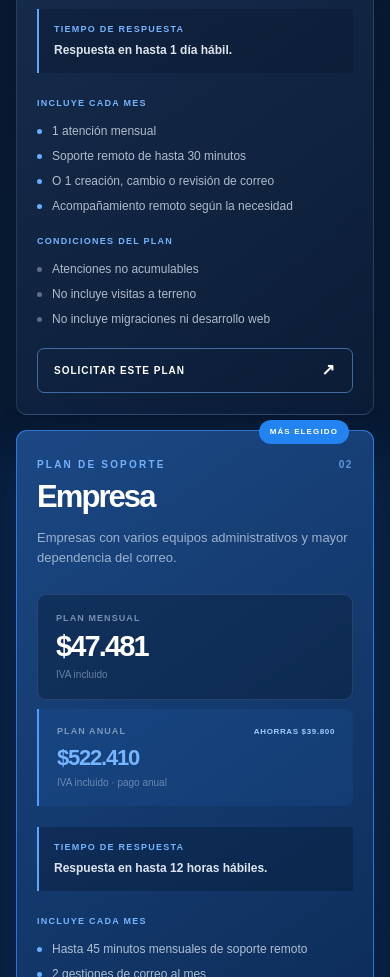
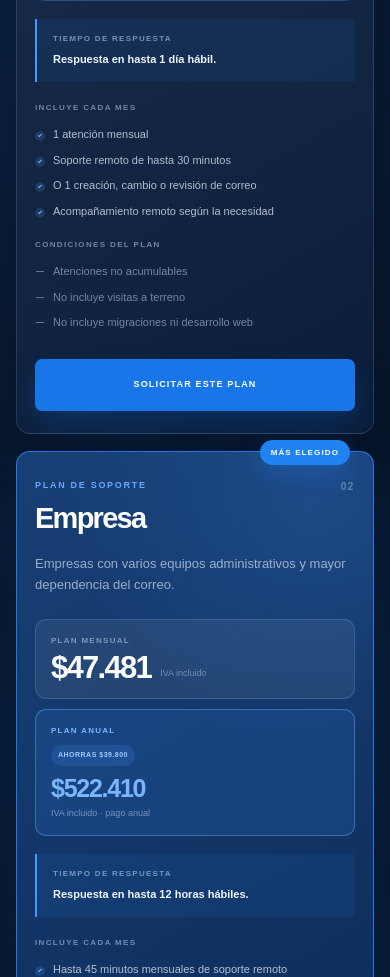
Before and after one commit to robertomanzomorales-beep/vialoop-next-app, a Next.js app: page /hosting in a window 390 px wide. Shown: the part 7760-8737 px from the top of the page. Built offline with nearby package versions, Linux system fonts and the light colour scheme.

Commit message:
Mejora hero, servicios y planes de soporte

```diff
--- a/components/Hero.tsx
+++ b/components/Hero.tsx
@@ -323,7 +323,7 @@ export default function Hero() {
                 }`}
               >
                 <a href="/portafolio-web" className={styles.primaryButton}>
-                  PORTAFOLIO <span>↗</span>
+                  PORTAFOLIO
                 </a>
 
                 <button
--- a/components/Services.module.css
+++ b/components/Services.module.css
@@ -34,6 +34,7 @@
     #000000 78%,
     transparent 100%
   );
+  pointer-events: none;
 }
 
 .container {
@@ -240,7 +241,11 @@
     filter 1000ms ease;
 }
 
-.revealVisible {
+/*
+ * Se utilizan las dos clases juntas para que el estado visible
+ * siempre tenga prioridad sobre el estado inicial.
+ */
+.reveal.revealVisible {
   opacity: 1;
   transform: translate3d(0, 0, 0) scale(1);
   filter: blur(0);
@@ -265,15 +270,16 @@
 
 @media (max-width: 680px) {
   .servicesSection {
-    padding: 88px 16px;
+    padding: 24px 16px 72px;
   }
 
   .header {
-    gap: 30px;
-    margin-bottom: 36px;
+    gap: 27px;
+    margin-bottom: 34px;
   }
 
   .heading {
+    margin-top: 16px;
     font-size: clamp(34px, 10vw, 46px);
   }
 
@@ -282,23 +288,21 @@
   }
 
   .cardsGrid {
-    grid-template-columns: 1fr;
+    grid-template-columns: minmax(0, 1fr);
     gap: 13px;
   }
 
   .card {
+    width: 100%;
+    min-width: 0;
     min-height: 305px;
     padding: 24px 20px;
-  }
-
-  .reveal {
-    transform: translate3d(0, 112px, 0) scale(0.96);
   }
 }
 
 @media (prefers-reduced-motion: reduce) {
   .reveal,
-  .revealVisible {
+  .reveal.revealVisible {
     opacity: 1;
     transform: none;
     filter: none;
--- a/components/SupportPlans.module.css
+++ b/components/SupportPlans.module.css
@@ -1,133 +1,109 @@
 .supportSection {
   position: relative;
+  isolation: isolate;
   overflow: hidden;
-  padding: 132px 24px;
-  color: #f7faff;
+  padding: 116px 24px 112px;
+  color: #ffffff;
   background:
-    linear-gradient(
-      180deg,
-      #06172f 0%,
-      #081b35 48%,
-      #06172f 100%
-    );
-}
-
-.supportSection::before {
-  position: absolute;
-  inset: 0;
-  opacity: 0.04;
-  background-image:
-    linear-gradient(rgba(255, 255, 255, 0.12) 1px, transparent 1px),
-    linear-gradient(90deg, rgba(255, 255, 255, 0.12) 1px, transparent 1px);
-  background-size: 82px 82px;
-  content: "";
-  mask-image: linear-gradient(
-    180deg,
-    transparent,
-    #000000 18%,
-    #000000 82%,
-    transparent
-  );
-  pointer-events: none;
+    radial-gradient(
+      circle at 9% 22%,
+      rgba(30, 112, 231, 0.2),
+      transparent 29%
+    ),
+    radial-gradient(
+      circle at 91% 78%,
+      rgba(26, 112, 231, 0.14),
+      transparent 30%
+    ),
+    linear-gradient(180deg, #030814 0%, #07172b 50%, #030814 100%);
 }
 
 .container {
-  position: relative;
   width: min(100%, 1240px);
   margin: 0 auto;
 }
 
 .heading {
-  max-width: 760px;
-  margin: 0 auto 64px;
+  max-width: 850px;
+  margin: 0 auto 60px;
   text-align: center;
 }
 
-.eyebrow,
-.cardEyebrow {
+.eyebrow {
   margin: 0;
-  color: #73b2ff;
+  color: #67a8ff;
   font-size: 10px;
   font-weight: 800;
-  letter-spacing: 0.22em;
+  letter-spacing: 0.24em;
 }
 
 .heading h2 {
-  max-width: 740px;
-  margin: 18px auto 20px;
+  max-width: 830px;
+  margin: 18px auto 21px;
   color: #ffffff;
-  font-size: clamp(39px, 5vw, 62px);
+  font-size: clamp(40px, 5.2vw, 68px);
   font-weight: 800;
   letter-spacing: -0.07em;
   line-height: 0.98;
 }
 
 .heading h2 span {
-  color: #70adf8;
+  color: #6caeff;
 }
 
 .headingText {
-  max-width: 610px;
+  max-width: 650px;
   margin: 0 auto;
-  color: rgba(224, 234, 249, 0.68);
+  color: rgba(226, 235, 249, 0.67);
   font-size: 15px;
-  line-height: 1.72;
+  font-weight: 500;
+  line-height: 1.75;
 }
 
 .cards {
   display: grid;
   grid-template-columns: repeat(3, minmax(0, 1fr));
   align-items: stretch;
-  gap: 17px;
+  gap: 18px;
 }
 
 .card {
   position: relative;
   display: flex;
-  min-height: 687px;
+  min-width: 0;
+  min-height: 810px;
   flex-direction: column;
-  padding: 30px 28px 27px;
-  border: 1px solid rgba(188, 210, 243, 0.14);
-  border-radius: 11px;
-  background:
-    linear-gradient(
-      145deg,
-      rgba(30, 54, 88, 0.97),
-      rgba(10, 28, 54, 0.99)
-    );
-  box-shadow: 0 18px 42px rgba(0, 0, 0, 0.16);
+  padding: 30px 27px 27px;
+  border: 1px solid rgba(174, 199, 236, 0.16);
+  border-radius: 14px;
+  background: linear-gradient(
+    150deg,
+    rgba(28, 48, 80, 0.94),
+    rgba(12, 30, 57, 0.97)
+  );
+  box-shadow: 0 20px 48px rgba(0, 0, 0, 0.2);
   transition:
-    border-color 250ms ease,
-    background 250ms ease,
-    box-shadow 250ms ease;
+    transform 260ms cubic-bezier(0.16, 1, 0.3, 1),
+    border-color 260ms ease,
+    background 260ms ease,
+    box-shadow 260ms ease;
 }
 
 .card::before {
   position: absolute;
   top: 0;
-  right: 19%;
-  left: 19%;
+  right: 20%;
+  left: 20%;
   height: 1px;
   background: linear-gradient(
     90deg,
     transparent,
-    rgba(112, 177, 255, 0.78),
+    rgba(102, 169, 255, 0.8),
     transparent
   );
   content: "";
   opacity: 0;
-  transition: opacity 250ms ease;
-}
-
-.card:hover {
-  border-color: rgba(112, 177, 255, 0.37);
-  background:
-    linear-gradient(
-      145deg,
-      rgba(37, 69, 113, 0.98),
-      rgba(10, 36, 72, 0.99)
-    );
-  box-shadow: 0 24px 51px rgba(0, 0, 0, 0.24);
+  transition: opacity 260ms ease;
 }
 
 .card:hover::before {
@@ -135,24 +111,46 @@
 }
 
 .accentCard {
-  border-color: rgba(57, 144, 255, 0.72);
+  border-color: rgba(49, 136, 255, 0.78);
   background:
-    linear-gradient(
-      145deg,
-      rgba(28, 73, 133, 0.98),
-      rgba(9, 39, 79, 0.99)
-    );
-  box-shadow: 0 24px 58px rgba(15, 105, 235, 0.2);
+    radial-gradient(
+      circle at 85% 6%,
+      rgba(73, 151, 255, 0.17),
+      transparent 30%
+    ),
+    linear-gradient(150deg, #183f75 0%, #0a2a55 100%);
+  box-shadow:
+    0 27px 65px rgba(16, 91, 195, 0.22),
+    0 12px 28px rgba(0, 0, 0, 0.23);
+}
+
+.accentCard:hover {
+  border-color: rgba(87, 161, 255, 0.95);
+  background:
+    radial-gradient(
+      circle at 85% 6%,
+      rgba(87, 161, 255, 0.21),
+      transparent 31%
+    ),
+    linear-gradient(150deg, #1b4885 0%, #0b3060 100%);
+  box-shadow:
+    0 33px 74px rgba(16, 91, 195, 0.3),
+    0 14px 32px rgba(0, 0, 0, 0.27);
 }
 
 .badge {
   position: absolute;
-  top: -11px;
-  right: 24px;
-  padding: 6px 11px;
+  top: -12px;
+  right: 23px;
+  display: inline-flex;
+  min-height: 25px;
+  align-items: center;
+  justify-content: center;
+  padding: 0 11px;
   border-radius: 999px;
-  background: #2383f0;
+  background: #2182f2;
   color: #ffffff;
+  box-shadow: 0 9px 22px rgba(33, 130, 242, 0.3);
   font-size: 8px;
   font-weight: 800;
   letter-spacing: 0.14em;
@@ -162,81 +160,92 @@
   display: flex;
   align-items: flex-start;
   justify-content: space-between;
-  gap: 18px;
+  gap: 20px;
 }
 
-.card h3 {
-  margin: 10px 0 0;
+.cardEyebrow {
+  margin: 0;
+  color: #67a8ff;
+  font-size: 9px;
+  font-weight: 800;
+  letter-spacing: 0.19em;
+}
+
+.cardHeader h3 {
+  margin: 11px 0 0;
   color: #ffffff;
-  font-size: clamp(31px, 2.8vw, 37px);
+  font-size: clamp(29px, 2.7vw, 37px);
   font-weight: 800;
-  letter-spacing: -0.062em;
-  line-height: 0.96;
+  letter-spacing: -0.06em;
+  line-height: 1;
 }
 
 .planNumber {
-  color: rgba(123, 180, 255, 0.74);
+  flex: 0 0 auto;
+  color: rgba(173, 198, 233, 0.49);
   font-size: 10px;
   font-weight: 800;
   letter-spacing: 0.16em;
 }
 
 .recommendedFor {
-  min-height: 62px;
-  margin: 16px 0 0;
-  color: rgba(224, 234, 249, 0.67);
+  min-height: 67px;
+  margin: 20px 0 0;
+  color: rgba(222, 232, 247, 0.66);
   font-size: 13px;
-  line-height: 1.57;
+  font-weight: 500;
+  line-height: 1.65;
 }
 
 .pricing {
   display: grid;
-  gap: 9px;
-  margin: 25px 0 21px;
+  gap: 10px;
+  margin-top: 24px;
 }
 
 .monthlyPrice,
 .yearlyPrice {
-  display: flex;
-  flex-direction: column;
+  min-width: 0;
+  border-radius: 11px;
 }
 
 .monthlyPrice {
+  display: flex;
+  flex-wrap: wrap;
+  align-items: flex-end;
+  gap: 5px 9px;
   padding: 17px 18px;
-  border: 1px solid rgba(202, 220, 245, 0.13);
-  border-radius: 9px;
-  background: rgba(3, 18, 39, 0.34);
+  border: 1px solid rgba(167, 196, 237, 0.14);
+  background: rgba(255, 255, 255, 0.055);
 }
 
-.monthlyPrice span,
-.yearlyTop > span {
-  color: rgba(207, 222, 244, 0.55);
-  font-size: 9px;
+.monthlyPrice > span {
+  width: 100%;
+  color: rgba(202, 220, 244, 0.55);
+  font-size: 8px;
   font-weight: 800;
-  letter-spacing: 0.12em;
+  letter-spacing: 0.16em;
 }
 
 .monthlyPrice strong {
-  margin-top: 7px;
   color: #ffffff;
-  font-size: 29px;
+  font-size: clamp(28px, 2.3vw, 34px);
   font-weight: 800;
-  letter-spacing: -0.065em;
+  letter-spacing: -0.055em;
   line-height: 1;
+  font-variant-numeric: tabular-nums;
 }
 
-.monthlyPrice small,
-.yearlyPrice small {
-  margin-top: 6px;
-  color: rgba(207, 222, 244, 0.46);
-  font-size: 10px;
+.monthlyPrice small {
+  padding-bottom: 3px;
+  color: rgba(203, 221, 245, 0.48);
+  font-size: 9px;
 }
 
 .yearlyPrice {
-  padding: 16px 18px;
-  border-left: 2px solid #4c9fff;
-  border-radius: 0 8px 8px 0;
-  background: rgba(39, 113, 217, 0.12);
+  padding: 17px 18px;
+  border: 1px solid rgba(76, 151, 255, 0.3);
+  background: rgba(44, 128, 245, 0.11);
 }
 
 .yearlyTop {
@@ -246,56 +255,98 @@
   gap: 8px;
 }
 
+.yearlyTop > span {
+  color: #7ab6ff;
+  font-size: 8px;
+  font-weight: 800;
+  letter-spacing: 0.16em;
+}
+
 .yearlyTop em {
-  color: #9ecbff;
-  font-size: 8px;
+  padding: 5px 7px;
+  border-radius: 999px;
+  background: rgba(76, 151, 255, 0.17);
+  color: #9bc8ff;
+  font-size: 7px;
   font-style: normal;
   font-weight: 800;
-  letter-spacing: 0.08em;
+  letter-spacing: 0.07em;
+  white-space: nowrap;
 }
 
-.yearlyPrice strong {
-  margin-top: 8px;
-  color: #77b5ff;
-  font-size: 22px;
+.yearlyPrice > strong {
+  display: block;
+  margin-top: 10px;
+  color: #79b6ff;
+  font-size: 25px;
   font-weight: 800;
-  letter-spacing: -0.055em;
+  letter-spacing: -0.05em;
   line-height: 1;
+  font-variant-numeric: tabular-nums;
+}
+
+.yearlyPrice > small {
+  display: block;
+  margin-top: 6px;
+  color: rgba(205, 222, 246, 0.52);
+  font-size: 9px;
+}
+
+.accentCard .monthlyPrice {
+  border-color: rgba(173, 204, 246, 0.18);
+  background: rgba(255, 255, 255, 0.065);
+}
+
+.accentCard .yearlyPrice {
+  border-color: rgba(106, 174, 255, 0.4);
+  background: rgba(53, 139, 255, 0.15);
 }
 
 .response {
-  display: grid;
-  gap: 6px;
-  margin-bottom: 24px;
-  padding: 14px 15px;
-  border-left: 2px solid #5ca6ff;
-  background: rgba(3, 19, 42, 0.34);
+  margin-top: 18px;
+  padding: 14px 16px;
+  border-left: 2px solid #4997ff;
+  background: rgba(48, 130, 244, 0.09);
 }
 
-.response span,
-.listBlock > p {
-  margin: 0;
-  color: #75b3ff;
-  font-size: 9px;
+.response span {
+  display: block;
+  color: rgba(190, 215, 247, 0.58);
+  font-size: 8px;
   font-weight: 800;
-  letter-spacing: 0.14em;
+  letter-spacing: 0.16em;
 }
 
 .response strong {
-  color: rgba(245, 249, 255, 0.9);
-  font-size: 12px;
+  display: block;
+  margin-top: 7px;
+  color: #eef6ff;
+  font-size: 11px;
+  font-weight: 700;
   line-height: 1.45;
 }
 
 .listBlock {
-  margin-bottom: 20px;
+  margin-top: 22px;
+}
+
+.listBlock:last-of-type {
+  margin-bottom: 30px;
+}
+
+.listBlock > p {
+  margin: 0 0 12px;
+  color: rgba(183, 207, 238, 0.58);
+  font-size: 8px;
+  font-weight: 800;
+  letter-spacing: 0.17em;
 }
 
 .includedList,
 .excludedList {
   display: grid;
-  gap: 8px;
-  margin: 12px 0 0;
+  gap: 9px;
+  margin: 0;
   padding: 0;
   list-style: none;
 }
@@ -303,74 +354,102 @@
 .includedList li,
 .excludedList li {
   position: relative;
-  padding-left: 15px;
-  color: rgba(230, 238, 249, 0.75);
-  font-size: 12px;
-  line-height: 1.42;
+  padding-left: 18px;
+  font-size: 11px;
+  font-weight: 500;
+  line-height: 1.5;
 }
 
-.includedList li::before,
-.excludedList li::before {
+.includedList li {
+  color: rgba(230, 239, 251, 0.76);
+}
+
+.includedList li::before {
   position: absolute;
-  top: 6px;
+  top: 5px;
   left: 0;
-  width: 5px;
-  height: 5px;
+  width: 10px;
+  height: 10px;
   border-radius: 50%;
+  background: rgba(91, 163, 255, 0.18);
   content: "";
 }
 
-.includedList li::before {
-  background: #67adff;
+.includedList li::after {
+  position: absolute;
+  top: 8px;
+  left: 3px;
+  width: 4px;
+  height: 2px;
+  border-bottom: 1.5px solid #78b5ff;
+  border-left: 1.5px solid #78b5ff;
+  content: "";
+  transform: rotate(-45deg);
+}
+
+.excludedList li {
+  color: rgba(196, 213, 235, 0.56);
 }
 
 .excludedList li::before {
-  background: rgba(207, 221, 242, 0.4);
+  position: absolute;
+  top: 8px;
+  left: 1px;
+  width: 8px;
+  height: 1px;
+  background: rgba(185, 207, 235, 0.48);
+  content: "";
 }
 
 .whatsappButton {
   display: flex;
+  min-height: 53px;
   align-items: center;
-  justify-content: space-between;
+  justify-content: center;
   margin-top: auto;
-  padding: 14px 16px;
-  border: 1px solid rgba(111, 178, 255, 0.52);
+  padding: 0 18px;
   border-radius: 7px;
-  background: transparent;
+  background: #1976e8;
   color: #ffffff;
-  font-size: 10px;
+  box-shadow: 0 13px 27px rgba(17, 121, 244, 0.19);
+  font-size: 9px;
   font-weight: 800;
-  letter-spacing: 0.1em;
+  letter-spacing: 0.13em;
+  text-align: center;
   text-decoration: none;
   transition:
+    transform 220ms ease,
     background 220ms ease,
-    border-color 220ms ease,
-    color 220ms ease;
+    box-shadow 220ms ease;
 }
 
 .whatsappButton:hover {
-  border-color: #2d8fff;
-  background: #1d7fec;
-  color: #ffffff;
-}
-
-.whatsappButton span {
-  font-size: 16px;
-  line-height: 0;
+  transform: translateY(-3px);
+  background: #2a8cff;
+  box-shadow: 0 17px 32px rgba(17, 121, 244, 0.29);
 }
 
 .bottomNote {
-  max-width: 700px;
-  margin: 51px auto 0;
-  color: rgba(217, 229, 246, 0.56);
-  font-size: 13px;
-  line-height: 1.68;
+  max-width: 800px;
+  margin: 45px auto 0;
+  padding: 19px 24px;
+  border: 1px solid rgba(161, 190, 231, 0.16);
+  border-radius: 10px;
+  background: rgba(15, 39, 72, 0.62);
+  color: rgba(218, 231, 248, 0.65);
+  font-size: 12px;
+  font-weight: 500;
+  line-height: 1.65;
   text-align: center;
 }
 
-.supportSection [data-support-reveal] {
+/*
+ * Entrada pronunciada al llegar a cada elemento con el scroll.
+ * La clase reveal es local y compatible con CSS Modules.
+ */
+.reveal {
   opacity: 0;
-  transform: translate3d(0, 142px, 0) scale(0.96);
+  transform: translate3d(0, 150px, 0) scale(0.95);
   filter: blur(9px);
   will-change: transform, opacity, filter;
   transition:
@@ -379,27 +458,29 @@
     filter 900ms ease;
 }
 
-.supportSection [data-support-reveal].visible {
+.reveal.visible {
   opacity: 1;
   transform: translate3d(0, 0, 0) scale(1);
   filter: blur(0);
 }
 
-@media (max-width: 980px) {
+.card.reveal.visible:hover {
+  transform: translateY(-6px);
+}
+
+@media (max-width: 1020px) {
   .cards {
     grid-template-columns: repeat(2, minmax(0, 1fr));
   }
 
-  .cards .card:last-child {
-    grid-column: 1 / -1;
-    max-width: calc(50% - 9px);
-    margin: 0 auto;
+  .card {
+    min-height: 800px;
   }
 }
 
-@media (max-width: 620px) {
+@media (max-width: 680px) {
   .supportSection {
-    padding: 96px 16px;
+    padding: 86px 16px 80px;
   }
 
   .heading {
@@ -407,47 +488,99 @@
     text-align: left;
   }
 
-  .heading h2,
+  .heading h2 {
+    margin: 16px 0 18px;
+    font-size: clamp(38px, 11.4vw, 52px);
+  }
+
   .headingText {
-    margin-left: 0;
+    margin: 0;
+    font-size: 14px;
   }
 
   .cards {
-    grid-template-columns: 1fr;
-    gap: 15px;
-  }
-
-  .cards .card:last-child {
-    grid-column: auto;
-    max-width: none;
+    grid-template-columns: minmax(0, 1fr);
+    gap: 17px;
   }
 
   .card {
     min-height: auto;
-    padding: 26px 20px 21px;
+    padding: 27px 21px 22px;
   }
 
   .recommendedFor {
     min-height: 0;
   }
 
-  .supportSection [data-support-reveal] {
-    transform: translate3d(0, 104px, 0) scale(0.97);
+  .monthlyPrice strong {
+    font-size: 31px;
+  }
+
+  .yearlyTop {
+    align-items: flex-start;
+  }
+
+  .yearlyTop em {
+    text-align: right;
+  }
+
+  .listBlock {
+    margin-top: 20px;
+  }
+
+  .listBlock:last-of-type {
+    margin-bottom: 28px;
+  }
+
+  .whatsappButton {
+    min-height: 52px;
+  }
+
+  .bottomNote {
+    margin-top: 32px;
+    padding: 17px 18px;
+    text-align: left;
+  }
+}
+
+@media (max-width: 390px) {
+  .card {
+    padding-right: 18px;
+    padding-left: 18px;
+  }
+
+  .monthlyPrice,
+  .yearlyPrice {
+    padding: 15px;
+  }
+
+  .yearlyTop {
+    display: grid;
+  }
+
+  .yearlyTop em {
+    width: max-content;
+    max-width: 100%;
+    text-align: left;
   }
 }
 
 @media (prefers-reduced-motion: reduce) {
-  .supportSection [data-support-reveal],
-  .supportSection [data-support-reveal].visible {
+  .reveal,
+  .reveal.visible {
     opacity: 1;
     transform: none;
     filter: none;
     transition: none;
   }
 
-  .whatsappButton,
   .card,
-  .card::before {
+  .whatsappButton {
     transition: none;
   }
+
+  .card.reveal.visible:hover,
+  .whatsappButton:hover {
+    transform: none;
+  }
 }
--- a/components/SupportPlans.tsx
+++ b/components/SupportPlans.tsx
@@ -97,7 +97,10 @@ export default function SupportPlans() {
     ).matches;
 
     if (reducedMotion) {
-      elements.forEach((element) => element.classList.add(styles.visible));
+      elements.forEach((element) => {
+        element.classList.add(styles.visible);
+      });
+
       return;
     }
 
@@ -111,14 +114,18 @@ export default function SupportPlans() {
         });
       },
       {
-        threshold: 0.2,
-        rootMargin: "0px 0px -7% 0px",
+        threshold: 0.12,
+        rootMargin: "0px 0px -5% 0px",
       },
     );
 
-    elements.forEach((element) => observer.observe(element));
+    elements.forEach((element) => {
+      observer.observe(element);
+    });
 
-    return () => observer.disconnect();
+    return () => {
+      observer.disconnect();
+    };
   }, []);
 
   return (
@@ -126,7 +133,7 @@ export default function SupportPlans() {
       <div className={styles.container}>
         <header className={styles.heading}>
           <p
-            className={styles.eyebrow}
+            className={`${styles.eyebrow} ${styles.reveal}`}
             data-support-reveal
             style={{ transitionDelay: "0ms" }}
           >
@@ -134,6 +141,7 @@ export default function SupportPlans() {
           </p>
 
           <h2
+            className={styles.reveal}
             data-support-reveal
             style={{ transitionDelay: "110ms" }}
           >
@@ -142,7 +150,7 @@ export default function SupportPlans() {
           </h2>
 
           <p
-            className={styles.headingText}
+            className={`${styles.headingText} ${styles.reveal}`}
             data-support-reveal
             style={{ transitionDelay: "220ms" }}
           >
@@ -160,12 +168,12 @@ export default function SupportPlans() {
             return (
               <article
                 key={plan.name}
-                className={`${styles.card} ${
+                className={`${styles.card} ${styles.reveal} ${
                   plan.accent ? styles.accentCard : ""
                 }`}
                 data-support-reveal
                 style={{
-                  transitionDelay: `${300 + index * 145}ms`,
+                  transitionDelay: `${120 + index * 140}ms`,
                 }}
               >
                 {plan.accent && (
@@ -234,7 +242,7 @@ export default function SupportPlans() {
                   rel="noreferrer"
                   className={styles.whatsappButton}
                 >
-                  SOLICITAR ESTE PLAN <span>↗</span>
+                  SOLICITAR ESTE PLAN
                 </a>
               </article>
             );
@@ -242,9 +250,9 @@ export default function SupportPlans() {
         </div>
 
         <p
-          className={styles.bottomNote}
+          className={`${styles.bottomNote} ${styles.reveal}`}
           data-support-reveal
-          style={{ transitionDelay: "180ms" }}
+          style={{ transitionDelay: "100ms" }}
         >
           ¿Necesitas una atención puntual? También contamos con servicios por
           evento para creación de correos, diagnóstico, soporte remoto y
```
Also changed, not shown: components/Hero.module.css (+0 -54 lines), components/Services.tsx (+28 -7 lines).
